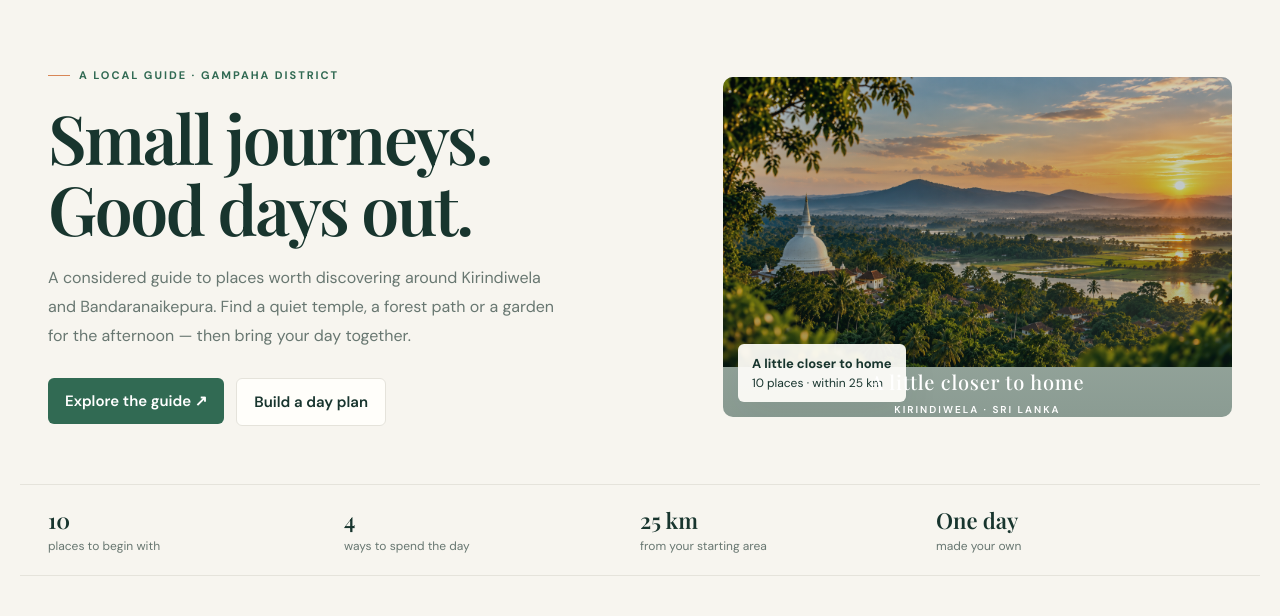
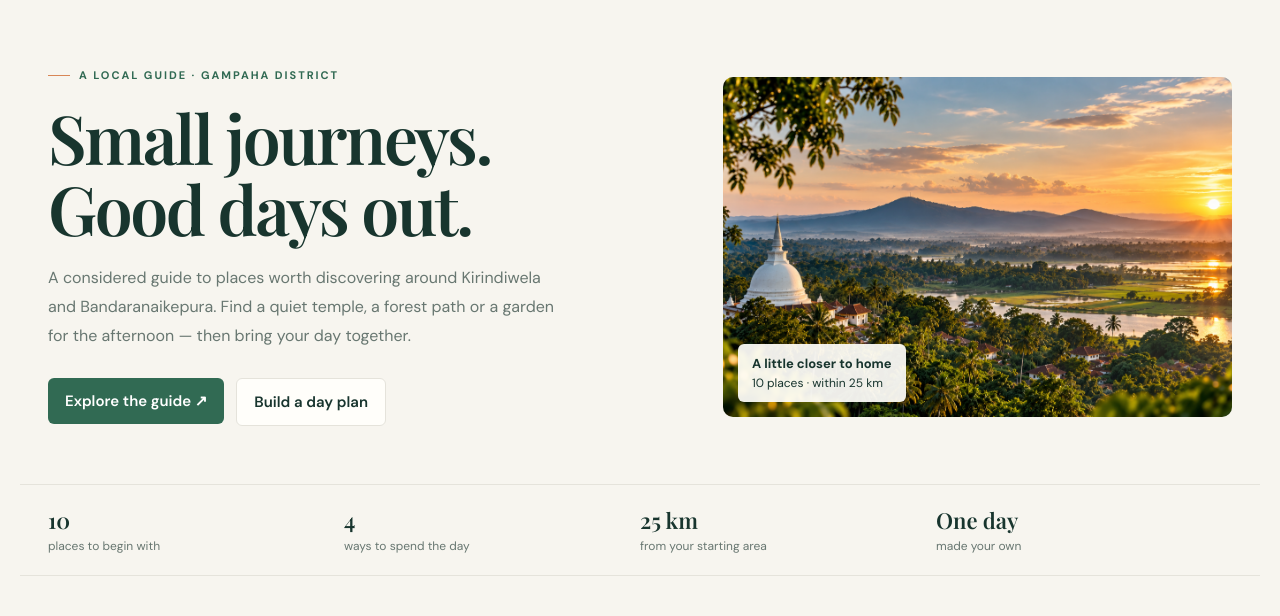
Before and after one commit to kilar111/Local-Tourist-Day-Visit-Planner-and-Information-System, a PHP site: page / in a window 1280 px wide. Shown: the part 74-690 px from the top of the page. Run offline with PHP 8.4, Linux system fonts and the light colour scheme; data comes from the database, SQL or seed files in the repository; data that the repository does not hold is empty.

Commit message:
Remove green hero overlay

```diff
--- a/index.html
+++ b/index.html
@@ -35,7 +35,6 @@
                 <div class="scenic-art">
                     <img src="images/hero-stupa-sunset.png"
                         alt="Sri Lankan stupa and countryside at sunset">
-                    <div class="scenic-label">A little closer to home<small>Kirindiwela · Sri Lanka</small></div>
                 </div>
                 <div class="photo-note"><b>A little closer to home</b>10 places · within 25 km</div>
             </div>
--- a/styles.css
+++ b/styles.css
@@ -1065,33 +1065,10 @@
             color: #fff
         }
 
-        .scenic-art:after {
-            content: '';
-            position: absolute;
-            inset: 0;
-            background: linear-gradient(180deg, #102d2a2e, #102d2a66);
-        }
-
         .scenic-art img {
             width: 100%;
             height: 100%;
             object-fit: cover;
-        }
-
-        .scenic-label {
-            position: relative;
-            z-index: 1;
-            text-align: center;
-            font: 500 20px 'Playfair Display', serif;
-            letter-spacing: .04em
-        }
-
-        .scenic-label small {
-            display: block;
-            font: 600 10px 'DM Sans', sans-serif;
-            letter-spacing: .2em;
-            text-transform: uppercase;
-            margin-top: 8px
         }
 
         .reveal {
```
